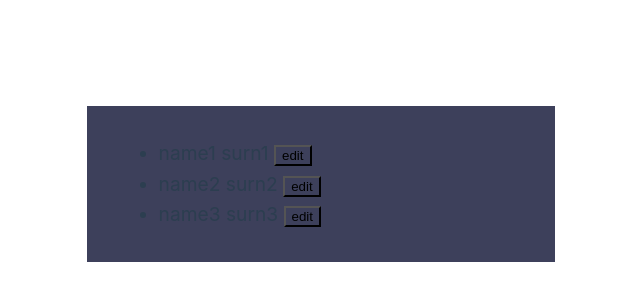
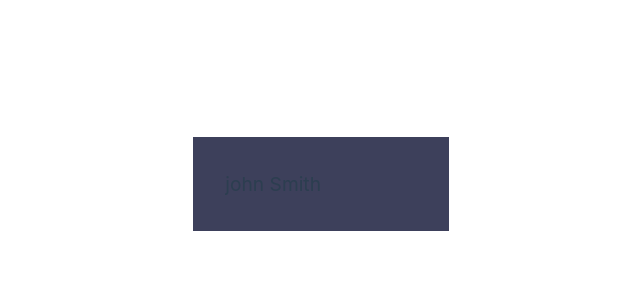
Before and after one commit to MakerAVGN/Vue3Base, a Vue app in the folder vue-project/: page / in a window 1280 px wide. Shown: the part 216-516 px from the top of the page, without its empty margins (319-959 px from the left). Built offline with nearby package versions, Linux system fonts and the light colour scheme.

Commit message:
Создание дочерних компонентов в Vue

```diff
--- a/vue-project/src/App.vue
+++ b/vue-project/src/App.vue
@@ -1,27 +1,15 @@
 <script>
+import User from './components/User.vue'
+import Employee from './components/Employee.vue'
+
 export default {
+  components: {
+    User,
+    Employee
+  },
   data() {
     return {
-      users: [
-        {
-          id: 1,
-          name: 'name1',
-          surn: 'surn1',
-          isEdit: false,
-        },
-        {
-          id: 2,
-          name: 'name2',
-          surn: 'surn2',
-          isEdit: false,
-        },
-        {
-          id: 3,
-          name: 'name3',
-          surn: 'surn3',
-          isEdit: false,
-        },
-      ]
+
     }
   },
  methods: {
@@ -35,24 +23,13 @@ export default {
 };
 </script>
 <template>
-  <ul>
-    <li v-for="user in users" :key="user.id">
-      <template v-if="!user.isEdit">
-        {{ user.name }}
-        {{ user.surn }}
-        <button @click="edit(user)">
-          edit
-        </button>
-      </template>
-      <template v-else>
-        <input v-model="user.name">
-        <input v-model="user.surn">
-        <button @click="save(user)">
-          save
-        </button>
-      </template>
-    </li>
-  </ul>
+
+  <User /> <Employee />
+
+
+
+
+
 </template>
 <style>
 
--- /dev/null
+++ b/vue-project/src/components/Employee.vue
@@ -0,0 +1,12 @@
+<script>
+export default {
+    data() {
+        return {
+            name: 'Smith'
+        }
+    }
+}
+</script>
+<template>
+    {{ name }}
+</template>
--- /dev/null
+++ b/vue-project/src/components/User.vue
@@ -0,0 +1,12 @@
+<script>
+export default {
+    data() {
+        return {
+            name: 'john'
+        }
+    }
+}
+</script>
+<template>
+    {{ name }}
+</template>
```
